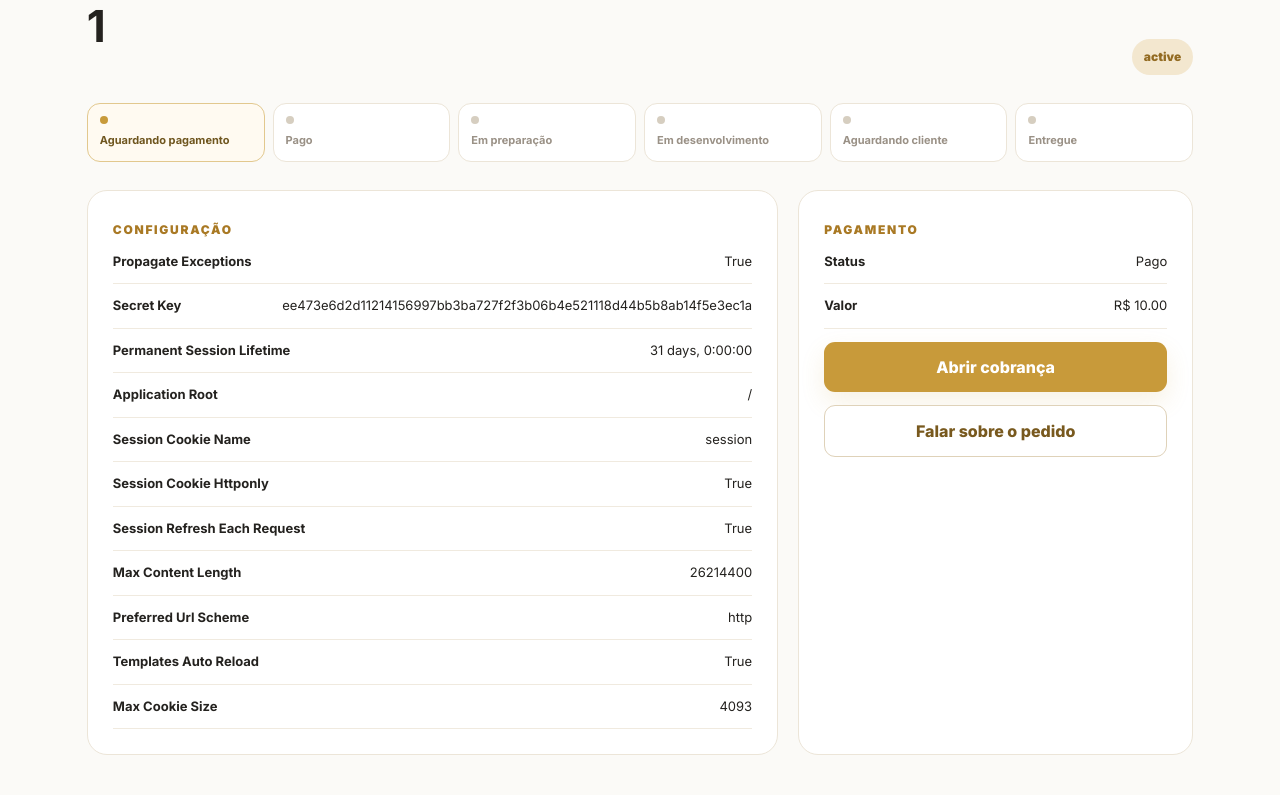
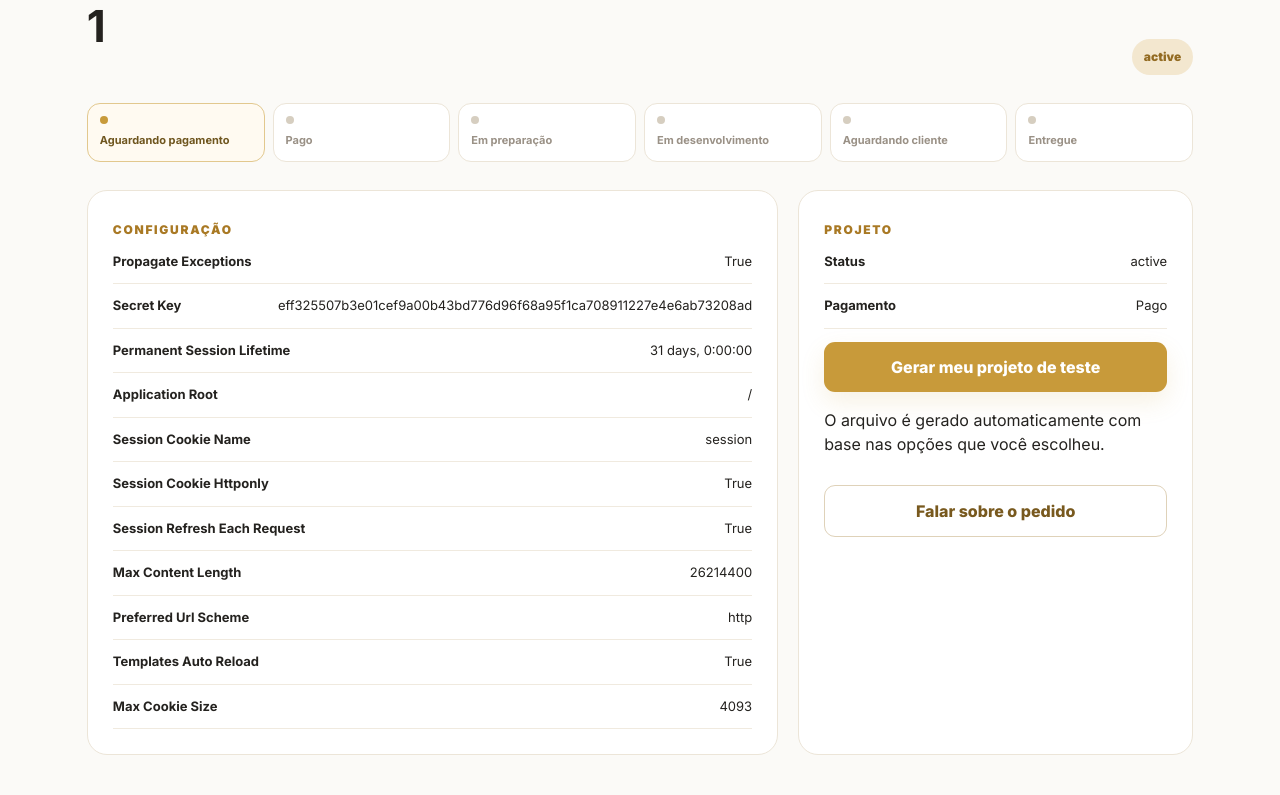
Before and after one commit to matheusviana6743-cell/DICOR-intelligence, a Flask app: template templates/order.html in a window 1280 px wide. Shown: the part 172-967 px from the top of the page. Run offline with Flask 3, Linux system fonts and the light colour scheme; the template is opened without the code that fills it: most values are stand-ins (such as "Sample title", 1, 10 or a date in 2020).

Commit message:
Adiciona botão para gerar e baixar o produto de teste

```diff
--- a/templates/order.html
+++ b/templates/order.html
@@ -27,10 +27,11 @@
       {% endfor %}
     </section>
     <aside class="order-card">
-      <span class="eyebrow">PAGAMENTO</span>
-      <div class="config-line"><b>Status</b><span>{{ order['payment_status'] }}</span></div>
-      {% if order['price'] %}<div class="config-line"><b>Valor</b><span>R$ {{ '%.2f'|format(order['price']) }}</span></div>{% endif %}
-      {% if order['payment_url'] %}<a class="btn full" href="{{ order['payment_url'] }}" target="_blank">Abrir cobrança</a>{% endif %}
+      <span class="eyebrow">PROJETO</span>
+      <div class="config-line"><b>Status</b><span>{{ order['status'] }}</span></div>
+      <div class="config-line"><b>Pagamento</b><span>{{ order['payment_status'] }}</span></div>
+      <a class="btn primary full" href="{{ url_for('generate_project', token=order['token']) }}">Gerar meu projeto de teste</a>
+      <p class="small-note">O arquivo é gerado automaticamente com base nas opções que você escolheu.</p>
       {% if config.get('_delivery_files') %}
         <span class="eyebrow delivery-title">ENTREGA</span>
         {% for f in config['_delivery_files'] %}
```
